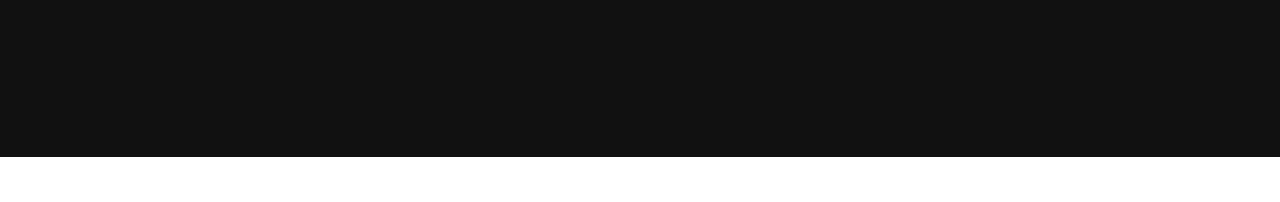
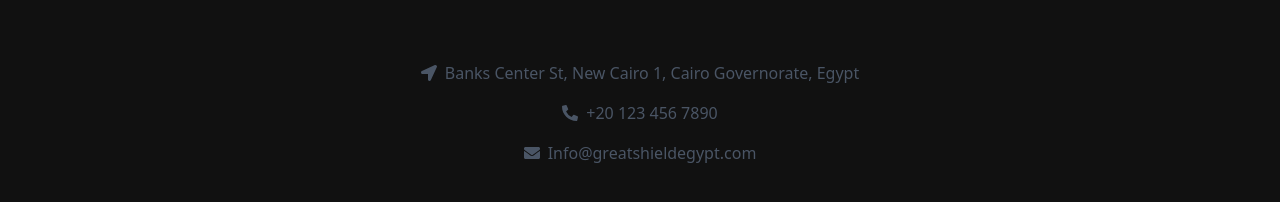
Before and after one commit to YehiaZakaria99/great-shield, a React (Vite) app: page /contact in a window 1280 px wide. Shown: the part 1062-1264 px from the top of the page. Before the commit the page ends 1219 px from the top, so only its background shows below. Built offline with nearby package versions, Linux system fonts and the light colour scheme.

Commit message:
contactUpdate

```diff
--- a/src/Pages/ContactPage.jsx
+++ b/src/Pages/ContactPage.jsx
@@ -17,12 +17,18 @@ export default function ContactPage() {
   const sendEmail = (e) => {
     e.preventDefault();
 
+    /*
+    service-id: service_ztevk08
+template-id: template_bvdhiro
+
+public-key: OOlPmBj-KjzyftCSE
+    */
     emailjs
       .sendForm(
-        "YOUR_SERVICE_ID",
-        "YOUR_TEMPLATE_ID",
+        "service_ztevk08",
+        "template_bvdhiro",
         form.current,
-        "YOUR_PUBLIC_KEY"
+        "OOlPmBj-KjzyftCSE"
       )
       .then(
         (result) => {
@@ -63,10 +69,11 @@ export default function ContactPage() {
             <iframe
               title="company-location"
               className="w-full h-full rounded-2xl shadow-lg"
-              src="https://www.google.com/maps/embed?pb=!1m18!2m12!1m3!1d27617.395935847887!2d31.235711!3d30.044420!2m3!1f0!2f0!3f0!3m2!1i1024!2i768!4f13.1!3m3!1m2!1s0x14583f6b9a624f41%3A0xc46550b74f8231c3!2z2KfZhNmF2Yog2YXYrdmF2K8g2KfZhNiv2YTZhtmK2YbYqSDYp9mE2YXYs9iMINin2YTYt9mK2YbZiiDZiNin2YTZg9ipINin2YTYtNin2YXYsw!5e0!3m2!1sen!2seg!4v1611313210123!5m2!1sen!2seg"
+              src="https://www.google.com/maps/embed?pb=!1m18!1m12!1m3!1d2878.8856261222636!2d31.423467300000006!3d30.01783870000001!2m3!1f0!2f0!3f0!3m2!1i1024!2i768!4f13.1!3m3!1m2!1s0x14583d028cb4e5c9%3A0x30387fde5456377b!2sMakateb!5e1!3m2!1sar!2seg!4v1745670977847!5m2!1sar!2seg"
               loading="lazy"
               referrerPolicy="no-referrer-when-downgrade"
             ></iframe>
+            {/* <iframe src="" width="600" height="450" style="border:0;" allowfullscreen="" loading="lazy" referrerpolicy="no-referrer-when-downgrade"></iframe> */}
           </div>
 
           {/* Form */}
@@ -159,17 +166,18 @@ export default function ContactPage() {
         </div>
 
         {/* Contact Info (Optional Section) */}
-        {/* <div className="mt-16 text-center space-y-4 text-gray-600">
+        <div className="mt-16 text-center space-y-4 text-gray-600">
           <div className="flex justify-center items-center gap-2">
-            <FaLocationArrow /> <span>123 Main Street, Cairo, Egypt</span>
+            <FaLocationArrow />{" "}
+            <span>Banks Center St, New Cairo 1, Cairo Governorate, Egypt</span>
           </div>
           <div className="flex justify-center items-center gap-2">
-            <FaPhoneAlt /> <span>+20 100 123 4567</span>
+            <FaPhoneAlt /> <span>+20 123 456 7890</span>
           </div>
           <div className="flex justify-center items-center gap-2">
-            <FaEnvelope /> <span>info@yourcompany.com</span>
+            <FaEnvelope /> <span>Info@greatshieldegypt.com</span>
           </div>
-        </div> */}
+        </div>
       </div>
     </section>
   );
@@ -178,6 +186,7 @@ export default function ContactPage() {
 /*
 
 service-id: service_ztevk08
-service-id: template_tntqk0s
+template-id: template_bvdhiro
+
 public-key: OOlPmBj-KjzyftCSE
 */
```
